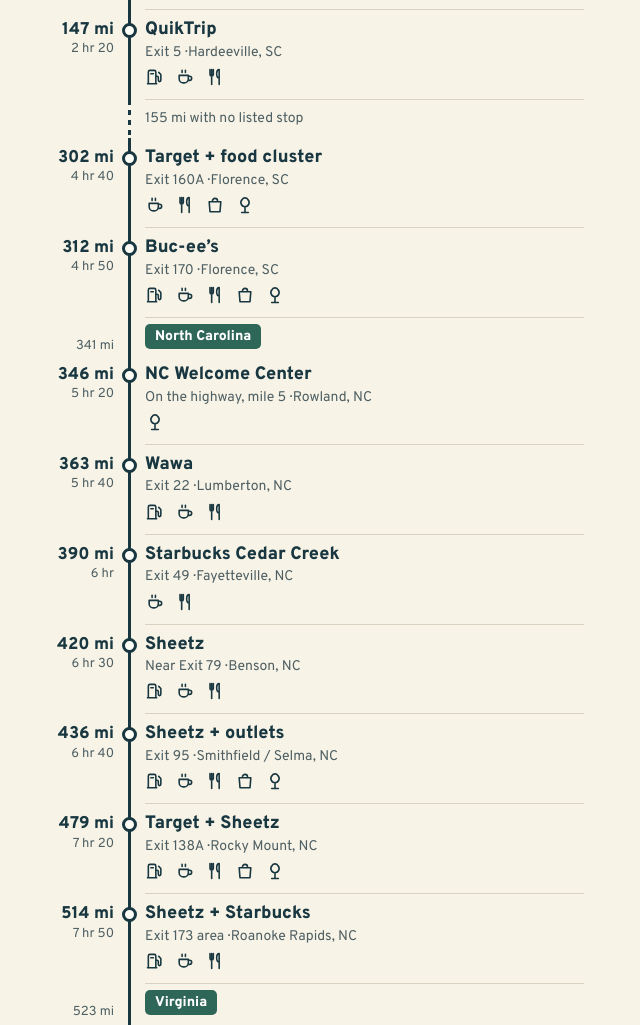
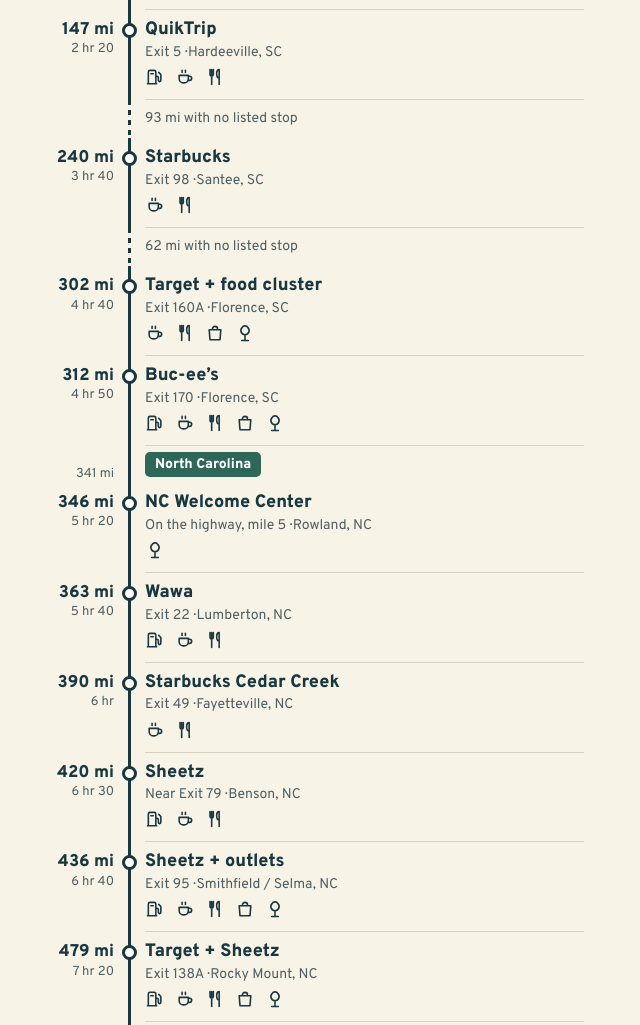
Before and after one commit to danmunz/drive-95, a plain HTML site: page index.html in a window 1280 px wide. Shown: the part 1044-2069 px from the top of the page, without its empty margins (320-960 px from the left). Drawn offline with Linux system fonts and the light colour scheme.

Commit message:
Add high-confidence stops in route gaps

```diff
--- a/index.html
+++ b/index.html
@@ -229,6 +229,7 @@
         { m: 134, st: "GA", city: "Pooler, GA", name: "Pooler retail break", exit: "Exit 104", address: "200 Tanger Outlets Blvd, Pooler, GA 31322", lat: 32.1335, lng: -81.2447, tags: ["coffee", "food", "shopping", "stretch"], primary: "Coffee, food and a real walk", note: "Busy suburban shopping cluster with Starbucks, big-box stores, fast food, and Tanger Outlets. Best if they want more than a quick pump stop.", duration: "25–45 min" },
         { m: 146, st: "SC", city: "Hardeeville, SC", name: "SC Welcome Center", exit: "On the highway, mile 4", address: "South Carolina Welcome Center I-95 North, Hardeeville, SC", lat: 32.2669, lng: -81.0860, tags: ["stretch"], primary: "No-detour restroom break", note: "Official welcome center with restrooms, parking, picnic space, and visitor information. No fuel or prepared food.", duration: "10–15 min" },
         { m: 147, st: "SC", city: "Hardeeville, SC", name: "QuikTrip", exit: "Exit 5", address: "15966 Whyte Hardee Blvd, Hardeeville, SC 29927", lat: 32.2703, lng: -81.0791, tags: ["fuel", "coffee", "food"], primary: "Reliable early reset", note: "Large 24-hour convenience stop with fuel, coffee, QT Kitchens food, and restrooms immediately off I-95.", duration: "15–20 min" },
+        { m: 240, st: "SC", city: "Santee, SC", name: "Starbucks", exit: "Exit 98", address: "9033 Old Number Six Hwy, Santee, SC 29142", lat: 33.4852, lng: -80.4692, tags: ["coffee", "food"], primary: "Clean, nearly no-detour coffee stop", note: "Freestanding Starbucks only about 0.04 mile from I-95, with drive-through, restrooms, parking, and food. Its latest published state inspection scored 99/A.", duration: "15–20 min" },
         { m: 302, st: "SC", city: "Florence, SC", name: "Target + food cluster", exit: "Exit 160A", address: "2791 David H McLeod Blvd, Florence, SC 29501", lat: 34.1935, lng: -79.8378, tags: ["coffee", "food", "shopping", "stretch"], primary: "Coffee and choices", note: "Target with in-store Starbucks plus Chipotle, Panda Express, Jersey Mike’s, and other familiar options close together.", duration: "20–35 min" },
         { m: 312, st: "SC", city: "Florence, SC", name: "Buc-ee’s", exit: "Exit 170", address: "3390 N Williston Rd, Florence, SC 29506", lat: 34.2717, lng: -79.7024, tags: ["fuel", "coffee", "food", "shopping", "stretch"], primary: "Best all-purpose stop", note: "Big, bright 24-hour travel center: fuel, famously extensive restrooms, hot food, coffee, snacks, and plenty to browse. It can be busy on Sunday.", duration: "25–40 min" },
         { m: 346, st: "NC", city: "Rowland, NC", name: "NC Welcome Center", exit: "On the highway, mile 5", address: "I-95 N, Rowland, NC 28383", lat: 34.5377, lng: -79.2358, tags: ["stretch"], primary: "No-detour backup", note: "Staffed visitor facility in daytime, with 24-hour restrooms and drinking water. Useful only if the bathroom is the priority.", duration: "10–15 min" },
@@ -238,6 +239,7 @@
         { m: 436, st: "NC", city: "Smithfield / Selma, NC", name: "Sheetz + outlets", exit: "Exit 95", address: "300 S Endurance Way, Selma, NC 27576", lat: 35.534, lng: -78.330, tags: ["fuel", "coffee", "food", "shopping", "stretch"], primary: "Best mid-trip longer break", note: "Choose the newer-feeling Sheetz for efficiency, or pair it with nearby Carolina Premium Outlets and Starbucks for a real walking and shopping break.", duration: "20–40 min" },
         { m: 479, st: "NC", city: "Rocky Mount, NC", name: "Target + Sheetz", exit: "Exit 138A", address: "731 Sutters Creek Blvd, Rocky Mount, NC 27804", lat: 35.9721, lng: -77.8135, tags: ["fuel", "coffee", "food", "shopping", "stretch"], primary: "Shop or make it quick", note: "Target has an in-store Starbucks and plenty of indoor browsing; nearby Sheetz is the quicker 24-hour fuel and restroom alternative.", duration: "15–40 min" },
         { m: 514, st: "NC", city: "Roanoke Rapids, NC", name: "Sheetz + Starbucks", exit: "Exit 173 area", address: "1500 Julian R Allsbrook Hwy, Roanoke Rapids, NC 27870", lat: 36.4345, lng: -77.6369, tags: ["fuel", "coffee", "food"], primary: "Final North Carolina reset", note: "Easy large-format Sheetz for fuel and food; a Starbucks in the Premier Landing shopping area is a useful alternative.", duration: "15–20 min" },
+        { m: 556, st: "VA", city: "Stony Creek, VA", name: "TA Express + Starbucks", exit: "Exit 33", address: "13306 St John Church Rd, Stony Creek, VA 23882", lat: 36.9775, lng: -77.3953, tags: ["fuel", "coffee", "food", "stretch"], primary: "Best full-service reset in southern Virginia", note: "Large 24-hour travel center about 0.1 mile from I-95, with fuel, clean restrooms, a 4 a.m.–10 p.m. Starbucks, Popeyes, Subway, ample parking, and a pet area.", duration: "20–30 min" },
         { m: 560, st: "VA", city: "Carson, VA", name: "Carson Rest Area", exit: "On the highway, mile 37", address: "I-95 N, Carson, VA 23830", lat: 37.0152, lng: -77.3902, tags: ["stretch"], primary: "Spacious official rest area", note: "One of the stronger official facilities: many car spaces, vending, picnic tables, grills, and a pet area. No gas or restaurant.", duration: "10–15 min" },
         { m: 610, st: "VA", city: "Ashland, VA", name: "Wawa / Starbucks / Sheetz", exit: "Exit 86–89", address: "10373 Sliding Hill Rd, Ashland, VA 23005", lat: 37.744, lng: -77.481, tags: ["fuel", "coffee", "food"], primary: "Final major refresh", note: "A developed exit with 24-hour Wawa and Sheetz options plus a newer Starbucks nearby. Good before Fredericksburg and Northern Virginia traffic.", duration: "15–25 min" },
         { m: 653, st: "VA", city: "Fredericksburg, VA", name: "Central Park / Target", exit: "Exit 130B", address: "1180 Carl D Silver Pkwy, Fredericksburg, VA 22401", lat: 38.2999, lng: -77.5133, tags: ["fuel", "coffee", "food", "shopping", "stretch"], primary: "Many choices, more local traffic", note: "Huge commercial cluster with Target, Wawa, indoor mall options, and every sort of familiar food. Useful when a bigger reset is worth the exit traffic.", duration: "20–40 min" },
@@ -251,7 +253,6 @@
       const shaping = [
         { lat: 31.39, lng: -81.45, m: 79 },   // Darien, GA
         { lat: 32.92, lng: -80.68, m: 195 },  // Walterboro, SC
-        { lat: 33.48, lng: -80.47, m: 240 },  // Santee, SC
         { lat: 33.70, lng: -80.25, m: 261 },  // Manning, SC
         { lat: 35.31, lng: -78.61, m: 414 },  // Dunn, NC
         { lat: 35.75, lng: -77.98, m: 462 },  // Wilson, NC
```
